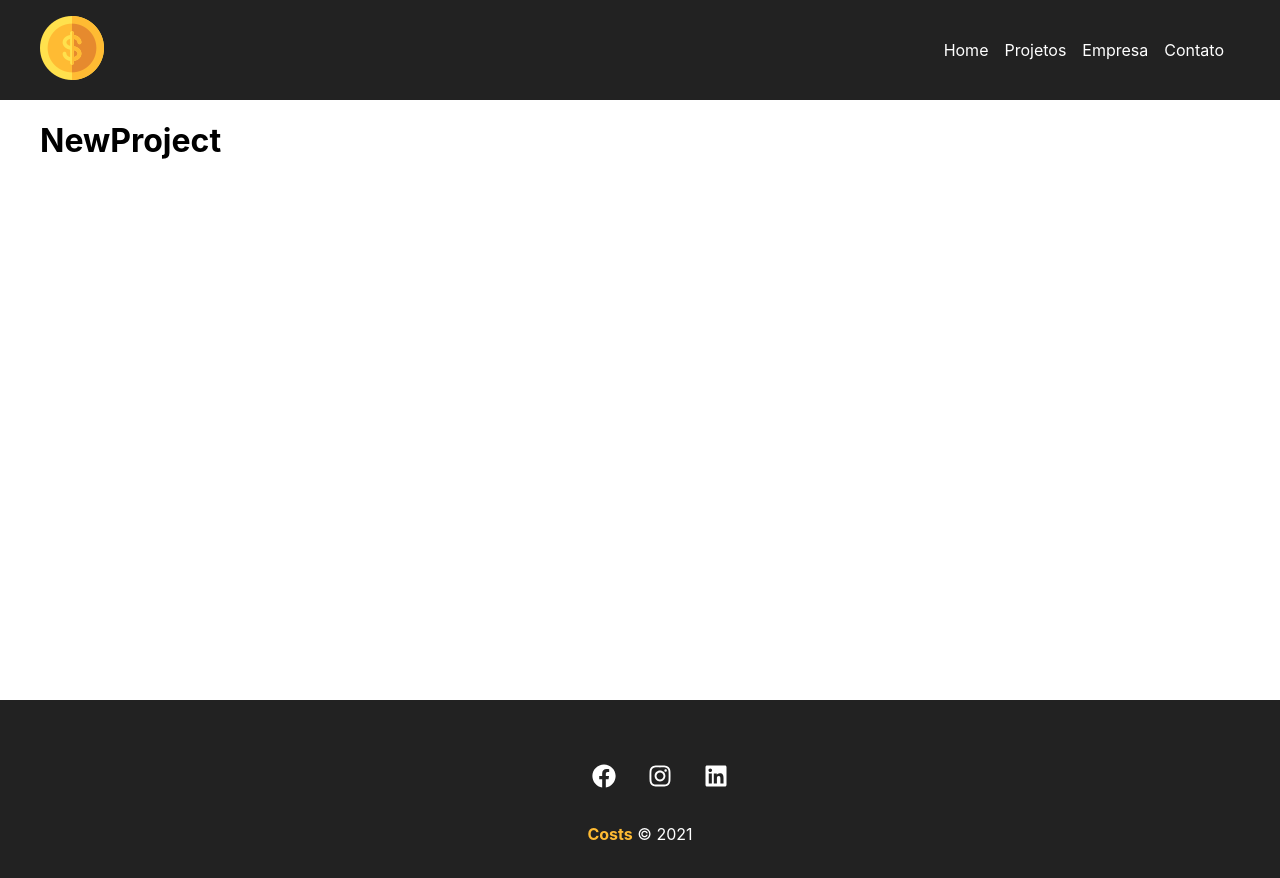
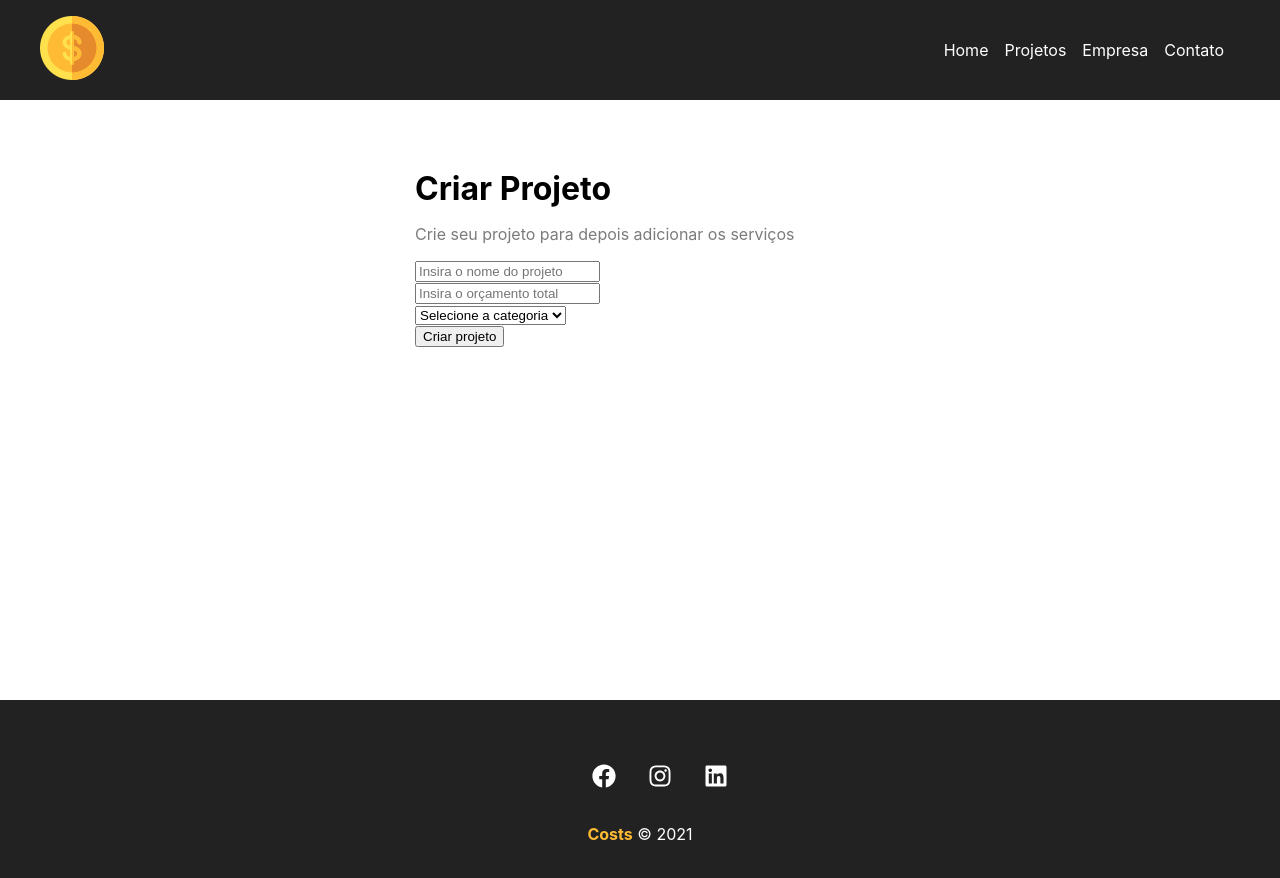
Before and after one commit to miguelaraujo1/Projeto-costs, a React (Create React App) app: page /newproject in a window 1280 px wide. Shown: the top 878 px of the page. Built offline with nearby package versions, Linux system fonts and the light colour scheme.

Commit message:
Estruturação de formulário para page de criação de projeto

```diff
--- a/src/components/pages/NewProject.js
+++ b/src/components/pages/NewProject.js
@@ -1,8 +1,13 @@
+import ProjectForm from '../project/ProjectForm'
+import styles from './NewProject.module.css'
+
 function NewProject() {
     return (
-        <div>
-            <h1>NewProject</h1>
-        </div>
+       <div className={styles.newproject_container}>
+        <h1>Criar Projeto</h1>
+        <p>Crie seu projeto para depois adicionar os serviços</p>
+        <ProjectForm/>
+       </div>
     )
 }
 export default NewProject
--- /dev/null
+++ b/src/components/pages/NewProject.module.css
@@ -0,0 +1,14 @@
+.newproject_container {
+    width: 450px;
+    margin: 0 auto;
+    padding: 3em;
+
+}
+
+.newproject_container h1 {
+    margin-bottom: 0.5em
+}
+
+.newproject_container p {
+    color: #7b7b7b;
+}
--- /dev/null
+++ b/src/components/project/ProjectForm.js
@@ -0,0 +1,24 @@
+function ProjectForm() {
+    return (
+        <form>
+            <div>
+                <input type="text" placeholder="Insira o nome do projeto"></input>
+            </div>
+            <div>
+                <input type="number" placeholder="Insira o orçamento total"></input>
+            </div>
+            <div>
+                <select name="category_id">
+                    <option disabled selected>
+                        Selecione a categoria
+                    </option>
+                </select>
+            </div>
+            <div>
+                <input type="submit" value="Criar projeto" />
+            </div>
+        </form>
+    )
+}
+
+export default ProjectForm
```
